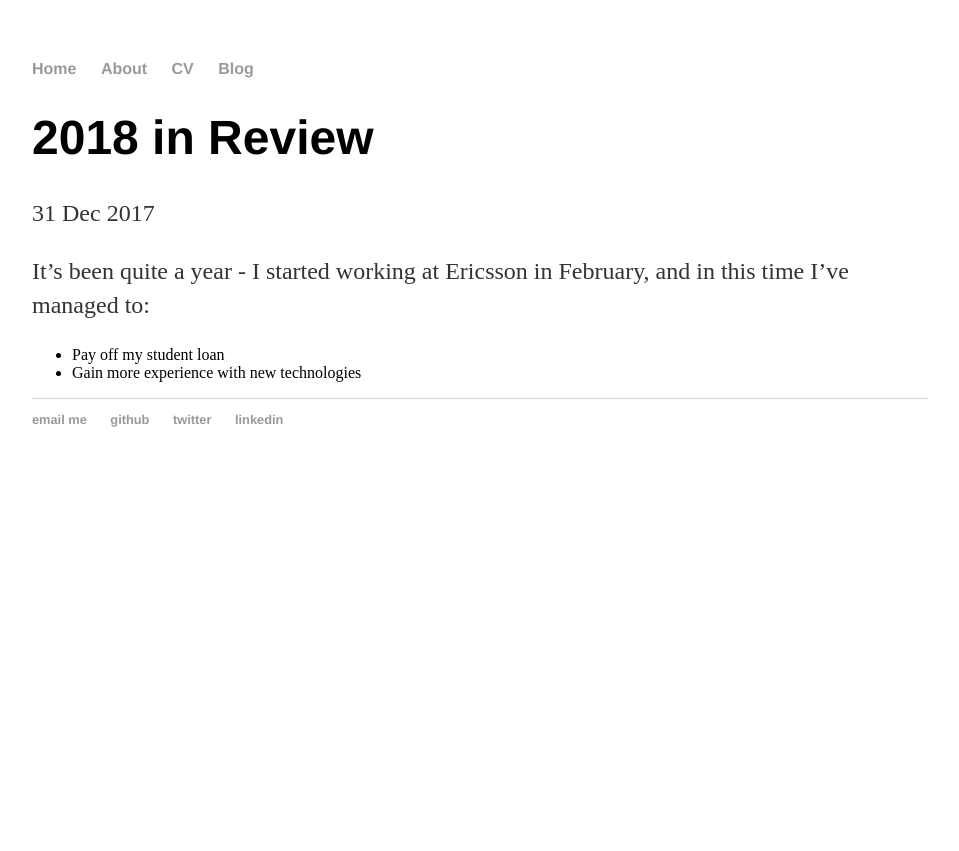
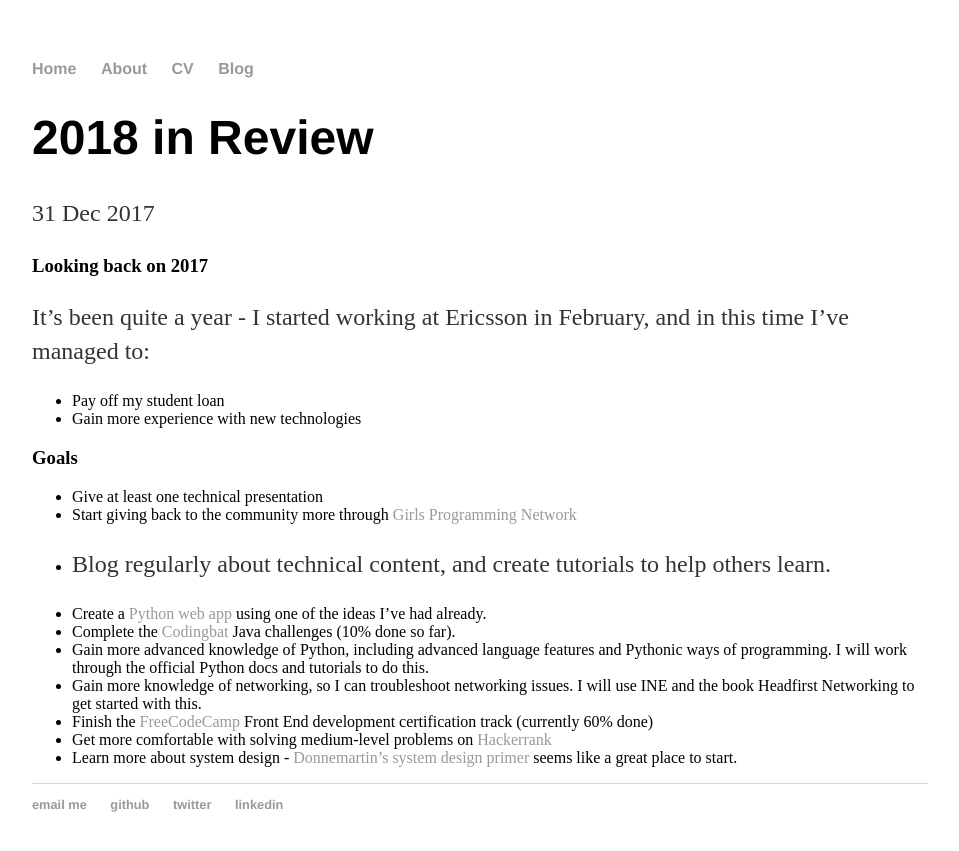
Before and after one commit to Sebbenbear/sebbenbear.github.io, a Jekyll site: the page built from _posts/2017-12-31-2018-in-review.md, in a window 1280 px wide. Shown: the top 851 px of the page, without its empty margins (160-1119 px from the left). Built offline with Jekyll 4.4.1, drawn with Linux system fonts in a browser that asks for light colours.

Commit message:
Update 2017-12-31-2018-in-review.md

```diff
--- a/_posts/2017-12-31-2018-in-review.md
+++ b/_posts/2017-12-31-2018-in-review.md
@@ -4,7 +4,23 @@ title: 2018 in Review
 date: 2017-12-31
 ---
 
+### Looking back on 2017
+
 It's been quite a year - I started working at Ericsson in February, and in this time I've managed to:
 
 - Pay off my student loan
 - Gain more experience with new technologies
+
+### Goals
+
+- Give at least one technical presentation
+- Start giving back to the community more through [Girls Programming Network](https://sites.google.com/site/girlsprogrammingnetwork/)
+- Blog regularly about technical content, and create tutorials to help others learn.
+
+- Create a [Python web app](https://www.fullstackpython.com/) using one of the ideas I've had already.
+- Complete the [Codingbat](http://codingbat.com/) Java challenges (10% done so far).
+- Gain more advanced knowledge of Python, including advanced language features and Pythonic ways of programming. I will work through the official Python docs and tutorials to do this.
+- Gain more knowledge of networking, so I can troubleshoot networking issues. I will use INE and the book Headfirst Networking to get started with this.
+- Finish the [FreeCodeCamp](https://www.freecodecamp.org/sebbenbear) Front End development certification track (currently 60% done)
+- Get more comfortable with solving medium-level problems on [Hackerrank](www.hackerrank.com)
+- Learn more about system design - [Donnemartin's system design primer](https://github.com/donnemartin/system-design-primer) seems like a great place to start.
```
